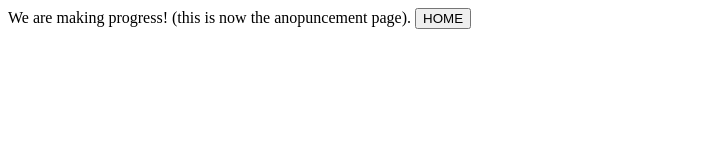
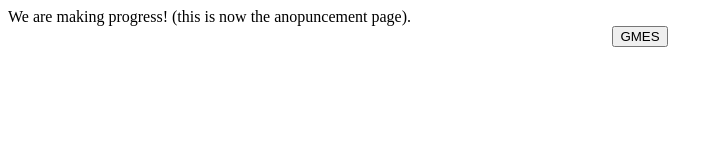
Before and after one commit to Ethan33187/HIPO.github.io, a plain HTML site: page index.html in a window 1280 px wide. Shown: the whole page, without its empty margins (0-723 px from the left). Drawn offline with Linux system fonts and the light colour scheme.

Commit message:
Update index.html

```diff
--- a/index.html
+++ b/index.html
@@ -5,6 +5,8 @@
 </head>
 
   <body>
-<button onclick="window.location.href = 'yes.html';">HOME</button>
+<center>
+   <button onclick="window.location.href = 'yes.html';">GMES</button>
+ </center>
   </body>
 </html>
```
